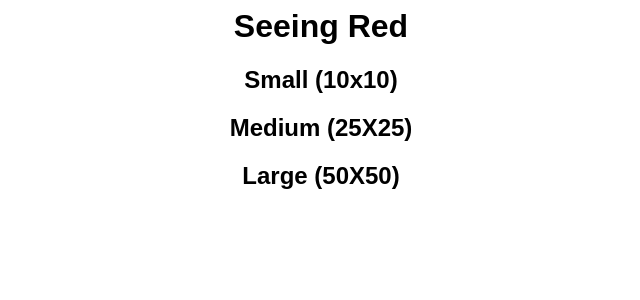
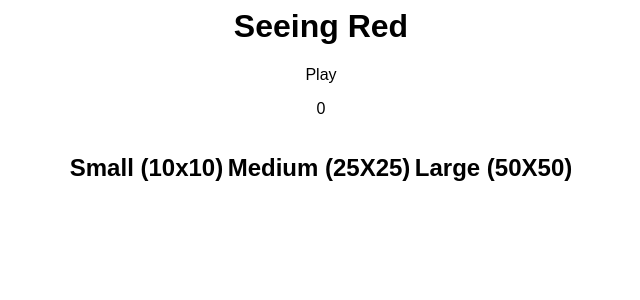
Before and after one commit to pedroeldiablo/WDI_London_Project1, a PHP site: page / in a window 1280 px wide. Shown: the top 300 px of the page, without its empty margins (319-959 px from the left). Run offline with PHP 8.4, Linux system fonts and the light colour scheme; some libraries are stand-ins or nearby versions.

Commit message:
score updates but out by one. new counter replaces old, so grid rebuilds.

```diff
--- a/css/style.css
+++ b/css/style.css
@@ -8,6 +8,7 @@ h1 {
 }
 
 h2 {
+  display: inline-block;
 
 }
 
@@ -28,23 +29,23 @@ h2 {
   /*border-radius: 100%;
 }*/
 
-/*li {
+li {
   height: 5%;
   width: 5%;
   float: left;
   margin: 0;
   padding: 0;
   border-radius: 100%;
-}*/
+}
 
-li {
+/*li {
   height: 2%;
   width: 2%;
   float: left;
   margin: 0;
   padding: 0;
   border-radius: 100%;
-}
+}*/
 
 .smallpixel {
   /*width: 100px;
--- a/index.html
+++ b/index.html
@@ -9,7 +9,8 @@
 <body>
   <main>
     <h1>Seeing Red</h1>
-    <p class=play></p>
+    <p class=play>Play</p>
+    <p class=score>0</p>
     <p class=clickme></p>
     <h2 class ="create_grid" id="small">Small (10x10)</h2>
     <h2 class="create_grid" id ="medium">Medium (25X25)</h2>
--- a/js/app.js
+++ b/js/app.js
@@ -1,6 +1,6 @@
 $(function(){
   var $grid =$('.grid');
-  var $boardLength =$("li");
+  var $boardLength =$("li").length;
   var $whatColor= { 1:"black", 2:"darkTeal", 3:"lightPink", 4:"purple", 5:"lightPurple", 6:"skyBlue", 7:"lightBabyBlue", 8:"rustyRed", 9:"brown",  10:"brightGreen", 11:"teal", 12:"bubblegum",  13:"blue", 14:"orangeBrown", 15:"yellow"};
   var $black = $('.black');
   var $create_grid =$(".create_grid");
@@ -11,6 +11,8 @@ $(function(){
   var $clickme = $(".clickme");
   var $play= $(".play");
   var $about = $('.about');
+  var $score= $('.score');
+  var $livescore = $('.black').length;
 
 // click all the black tiles
 // if time =0 reshuffle remaining tiles;
@@ -18,11 +20,12 @@ $(function(){
 
 
 $small.on('click', function (i){
-  $about.html("Colorblindness");
+  $about.html("Color blindness or Color Vision Deficit affects around 8% of men");
   console.log("clicked small");
     for (i=0; i<100; i++){
       var newSquare ='<li class='+$whatColor[Math.ceil(Math.random()*5)]+'></li>';
       $grid.append(newSquare);
+      // console.log('$boardLength');
 
     // for (j=0; j<5, j++){
     //   .toggleClass
@@ -44,18 +47,36 @@ $large.on('click', function (i){
   $about.html("Colorblindness large");
   console.log("clicked");
     for (i=0; i<2500; i++){
-      var newSquare= '<li class='+$whatColor[Math.ceil(Math.random()*15)]+'></li>';
+      var newSquare= '<li class='+$whatColor[Math.ceil(Math.random()*14)]+'></li>';
       $grid.append(newSquare);
+      console.log($('.black').length);
       }
     });
 
+
+
+// set the hidden elements
+$play.on('click', function(i){
+  // for (j=0; j <$whatColor.length; j++){
+   $score.html($livescore);
+   console.log($whatColor[1]);
+   console.log($('.black').length);
+   console.log($('.darkTeal').length);
+   console.log($('.bubblegum').length);
+  // }
+});
+
 // removes individual tiles that are black
   $grid.on('click', '.black', function(i){
-      $(this).hide(300 * i+100);
+      $livescore--;
+      $score.html($('.black').length);
+      $(this).remove(300 * i+100);
+      var newSquare= '<li class='+$whatColor[Math.ceil(Math.random()*14)]+'></li>';
+      $grid.append(newSquare);
   });
 
   $grid.on('click', '.darkTeal', function(i){
-      $(".darkTeal").fadeOut(300 * i+100);
+      $(".darkTeal").remove(300 * i+100);
   });
   $grid.on('click', '.lightPink', function(i){
       $(".lightPink").fadeOut(300 * i+100);
```
